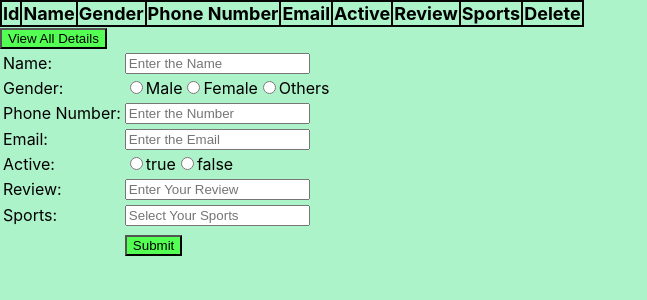
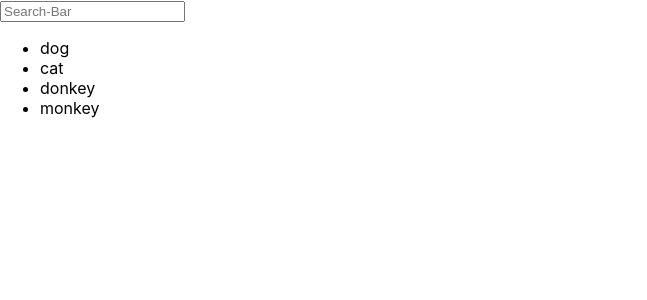
Before and after one commit to Tamilselvan1438/react, a React (Create React App) app in the folder myfirstreactapp/: page / in a window 1280 px wide. Shown: the top 300 px of the page, without its empty margins (0-647 px from the left). Built offline with nearby package versions, Linux system fonts and the light colour scheme.

Commit message:
add my files

```diff
--- a/myfirstreactapp/src/App.js
+++ b/myfirstreactapp/src/App.js
@@ -6,10 +6,10 @@ import React from "react";
 // import Accordion from "./accordion/accordion.js";
 // import Dropdown from "./dropdown/dropdown.jsx";
 // import DropDown from "./dropdown/dropdown.js";
-// import DropdownSearch from "./dropdown/dropdownSearch.js";
+import DropdownSearch from "./dropdown/dropdownSearch.js";
 // import Todolist from "./todolist/todolist.js";
 // import TicTacToe from "./tictactoe/tictactoe.jsx";
-import FormAndTable from "./formandtable/refacter/formandtable.jsx";
+// import FormAndTable from "./formandtable/refacter/formandtable.jsx";
 
 function App() {
   return (
@@ -19,10 +19,10 @@ function App() {
       {/* <Input/> */}
       {/* <Accordion /> */}
       {/* <DropDown /> */}
-      {/* <DropdownSearch /> */}
+      <DropdownSearch />
       {/* <Todolist /> */}
       {/* <TicTacToe /> */}
-      <FormAndTable />
+      {/* <FormAndTable /> */}
     </>
   );
 }
--- a/myfirstreactapp/src/dropdown/dropdownSearch.js
+++ b/myfirstreactapp/src/dropdown/dropdownSearch.js
@@ -1,17 +1,19 @@
-import React, { useState, useEffect } from "react";
+import React, { useState, useEffect, useMemo } from "react";
 import "./dropdown.css";
 
+const animals = ["dog", "cat", "donkey", "monkey"];
+
 function DropdownSearch() {
-  const animals = ["dog", "cat", "donkey", "monkey"];
   const [search, setSearch] = useState("");
-  const [filterSearch, setFilterSearch] = useState(animals);
+  // const [filterSearch, setFilterSearch] = useState(animals);
 
+  // useEffect(() => {
+  //   setFilterSearch(animals.filter((item) => item.includes(search)));
+  // }, [search, filterSearch]);
 
-  useEffect(() => {
-    setFilterSearch(
-      animals.filter((item) => item.includes(search))
-    );
-  }, [search, filterSearch]);
+const filterSearch = useMemo(() => {
+  return animals.filter((item) => item.includes(search));
+}, [search]);
 
   const changeEvent = (element) => {
     setSearch(element.target.value);
@@ -19,15 +21,11 @@ function DropdownSearch() {
 
   return (
     <div>
-      <input
-        onChange={changeEvent}
-        value={search}
-        placeholder="Search-Bar"
-      />
+      <input onChange={changeEvent} value={search} placeholder="Search-Bar" />
       {
         <ul>
           {filterSearch.map((item, i) => (
-            <div key={i}>{item}</div>
+            <li key={i}>{item}</li>
           ))}
         </ul>
       }
--- a/myfirstreactapp/src/formandtable/refacter/form.jsx
+++ b/myfirstreactapp/src/formandtable/refacter/form.jsx
@@ -11,6 +11,7 @@ const Form = () => {
     handleInputChange,
     clickValue,
     setClickValue,
+    inputRef
   } = useContext(FormDataContext);
 
   return (
@@ -21,6 +22,7 @@ const Form = () => {
             <td>Name:</td>
             <td>
               <input
+                ref={inputRef}
                 type="text"
                 name="Name"
                 value={formData.Name}
--- a/myfirstreactapp/src/formandtable/refacter/provider.jsx
+++ b/myfirstreactapp/src/formandtable/refacter/provider.jsx
@@ -1,4 +1,4 @@
-import { createContext, useReducer } from "react";
+import { createContext, useReducer, useRef } from "react";
 
 const data = {
   Name: "",
@@ -72,18 +72,20 @@ const reducer = (state, action) => {
 const FormDataContext = createContext();
 
 const FromProvider = ({ children }) => {
+  const inputRef = useRef(null);
   const [state, dispatch] = useReducer(reducer, initialState);
 
-  const handleSubmit = () => dispatch({ type: "SUBMIT" });
-  const handleDelete = (id) =>
-    dispatch({ type: "DELETE", payload: id });
+  const handleSubmit = () => {
+    dispatch({ type: "SUBMIT" });
+    inputRef.current.focus();
+  };
+  const handleDelete = (id) => dispatch({ type: "DELETE", payload: id });
   const handleInputChange = (e) =>
     dispatch({
       type: "INPUT_CHANGE",
       payload: { name: e.target.name, value: e.target.value },
     });
-  const handleShowSportsName = () =>
-    dispatch({ type: "SPORTS" });
+  const handleShowSportsName = () => dispatch({ type: "SPORTS" });
   const handleViewDetails = () => dispatch({ type: "VIEW" });
   const handleCheckbox = (name) =>
     dispatch({ type: "CHECKBOX", payload: name });
@@ -98,6 +100,7 @@ const FromProvider = ({ children }) => {
         handleShowSportsName,
         handleCheckbox,
         handleViewDetails,
+        inputRef,
       }}
     >
       {children}
```
